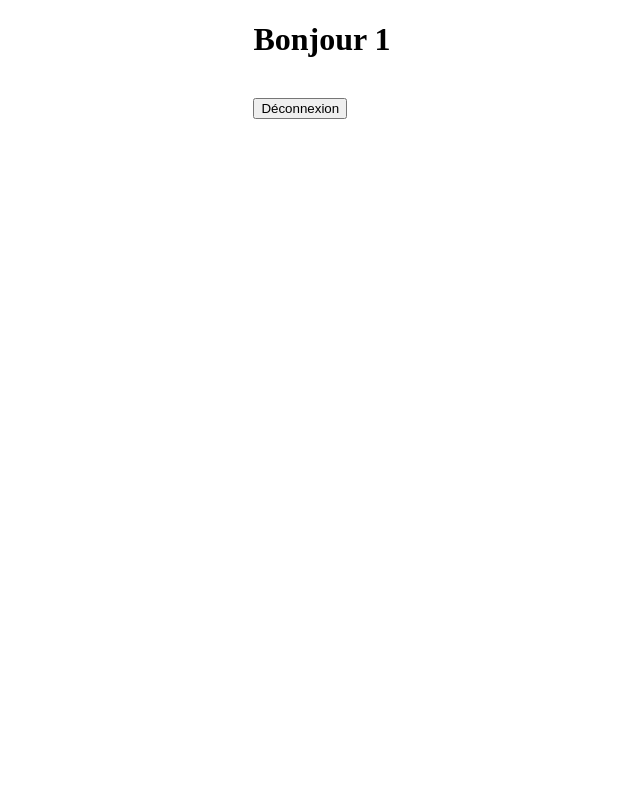
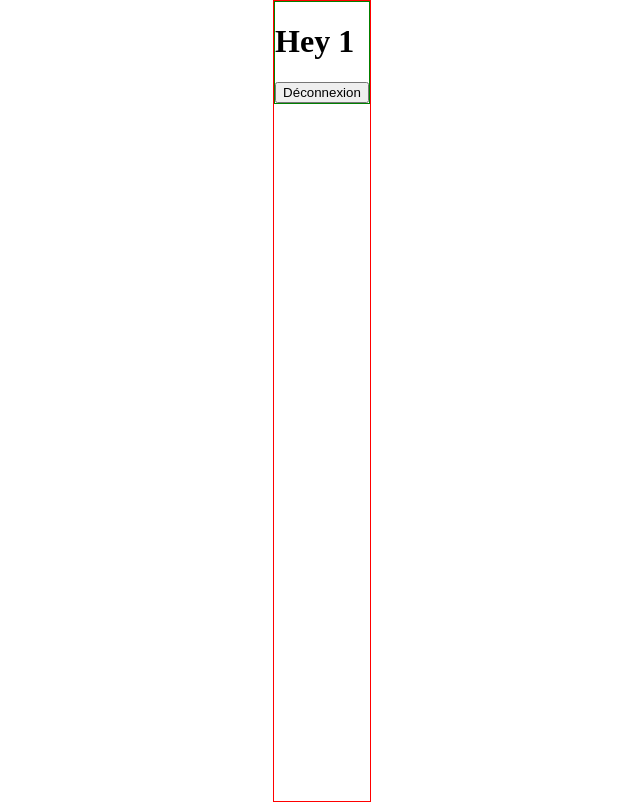
Before and after one commit to Martins-Anthony/crazee-burger, a React (Vite) app: page /order/1 in a window 1280 px wide. Shown: the whole page, without its empty margins (318-958 px from the left). Built offline with nearby package versions, Linux system fonts and the light colour scheme.

Commit message:
✨ F04: ORDER > create <NavBar/>

```diff
--- a/src/components/pages/order/OrderPage.jsx
+++ b/src/components/pages/order/OrderPage.jsx
@@ -1,15 +1,15 @@
-import { Link, useParams } from 'react-router'
+import styled from 'styled-components'
+import NavBar from '../../reusable-ui/NavBar'
 
 export default function OrderPage() {
-  const { username } = useParams()
-
   return (
-    <>
-      <h1>Bonjour {username}</h1>
-      <br />
-      <Link to={'/'}>
-        <button>Déconnexion</button>
-      </Link>
-    </>
+    <OrderPageStyled>
+      <NavBar></NavBar>
+    </OrderPageStyled>
   )
 }
+
+const OrderPageStyled = styled.div`
+  height: 100vh;
+  border: 1px solid red;
+`
--- /dev/null
+++ b/src/components/reusable-ui/NavBar.jsx
@@ -0,0 +1,18 @@
+import { Link, useParams } from 'react-router'
+import styled from 'styled-components'
+
+export default function NavBar() {
+  const { username } = useParams()
+  return (
+    <NavBarStyled>
+      <h1>Hey {username}</h1>
+      <Link to={'/'}>
+        <button>Déconnexion</button>
+      </Link>
+    </NavBarStyled>
+  )
+}
+
+const NavBarStyled = styled.div`
+  border: 1px solid green;
+`
```
